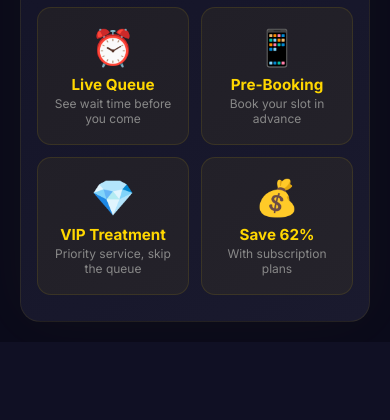
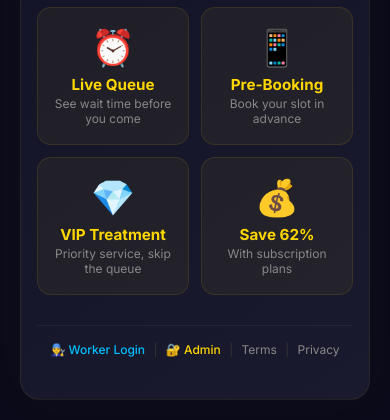
Before and after one commit to PUSHCLASH/skn-apex, a Flask app: page / in a window 390 px wide. Shown: the part 654-1074 px from the top of the page. Before the commit the page ends 976 px from the top, so only its background shows below. Run offline with Flask 3, Linux system fonts and the light colour scheme; some libraries are stand-ins or nearby versions.

Commit message:
Update welcome.html

```diff
--- a/templates/welcome.html
+++ b/templates/welcome.html
@@ -58,6 +58,17 @@
                 <p>With subscription plans</p>
             </div>
         </div>
+    </div>
+
+    <!-- Footer Links for Worker & Admin -->
+    <div class="welcome-footer" style="margin-top: 30px; padding: 16px 0; border-top: 1px solid rgba(255,255,255,0.05); text-align: center; font-size: 0.75rem;">
+        <a href="/worker-login" style="color: #00bfff; margin: 0 10px; text-decoration: none; font-weight: 500;">👨‍🔧 Worker Login</a>
+        <span style="color: #333;">|</span>
+        <a href="/admin-login" style="color: #FFD700; margin: 0 10px; text-decoration: none; font-weight: 500;">🔐 Admin</a>
+        <span style="color: #333;">|</span>
+        <a href="/terms" style="color: #888; margin: 0 10px; text-decoration: none;">Terms</a>
+        <span style="color: #333;">|</span>
+        <a href="/privacy" style="color: #888; margin: 0 10px; text-decoration: none;">Privacy</a>
     </div>
 </div>
 
@@ -270,6 +281,10 @@
         margin: 0;
     }
 
+    .welcome-footer a:hover {
+        text-decoration: underline !important;
+    }
+
     @media (max-width: 400px) {
         .welcome-title {
             font-size: 2.4rem;
@@ -290,6 +305,12 @@
             top: -15px;
             left: -15px;
         }
+        .welcome-footer {
+            font-size: 0.65rem;
+        }
+        .welcome-footer a {
+            margin: 0 5px !important;
+        }
     }
 </style>
 {% endblock %}
```
